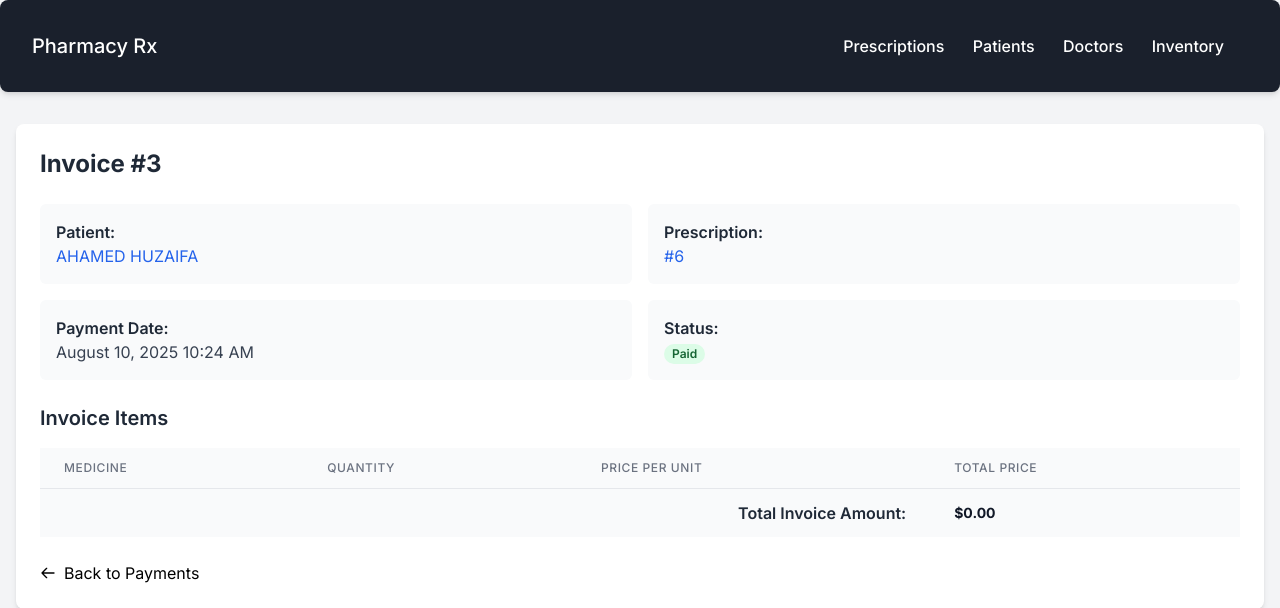
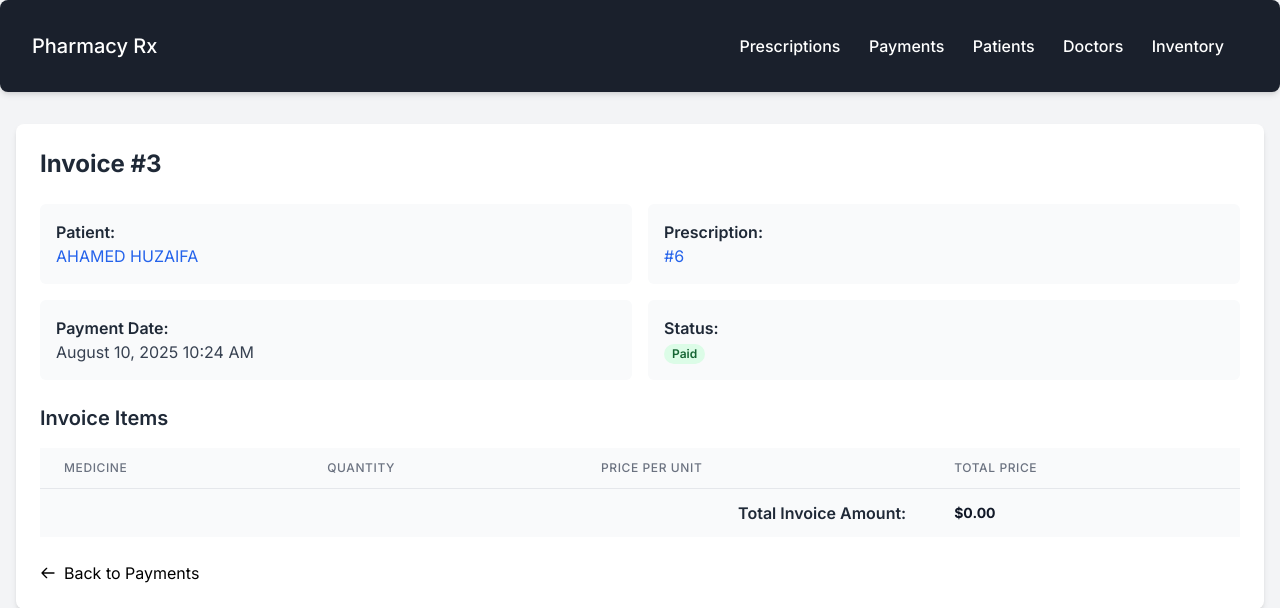
Before and after one commit to YOOSUF-HUB/Smart-Pharmacy-System, a Django app: page /payments/list/3/ in a window 1280 px wide. Shown: the top 608 px of the page. Run offline with Django 5.2, Linux system fonts and the light colour scheme; data comes from the database, SQL or seed files in the repository; both versions use the stored data as it was after the commit; some libraries are stand-ins or nearby versions.

Commit message:
Add link to Payments page in the navigation menu

```diff
--- a/templates/prescriptions/base.html
+++ b/templates/prescriptions/base.html
@@ -126,6 +126,7 @@
             <a href="{% url 'prescription_list' %}" class="text-xl font-bold">Pharmacy Rx</a>
             <div>
                 <a href="{% url 'prescription_list' %}" class="hover:text-gray-400">Prescriptions</a>
+                <a href="{% url 'payment_list' %}" class="hover:text-gray-400">Payments</a>
                 <a href="{% url 'patient_list' %}" class="hover:text-gray-400">Patients</a>
                 <a href="{% url 'doctor_list' %}" class="hover:text-gray-400">Doctors</a>
                 <a href="{% url 'medicine_table' %}" class="hover:text-gray-400">Inventory</a> {# Link to your group member's app #}
```
Also changed, not shown: db.sqlite3.
